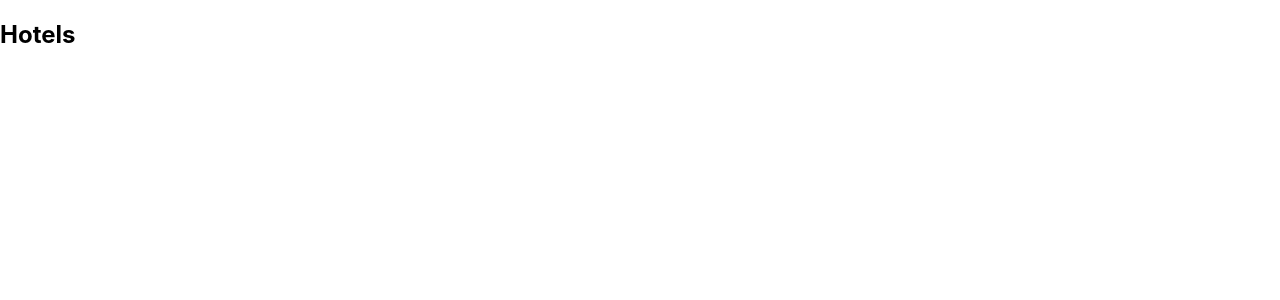
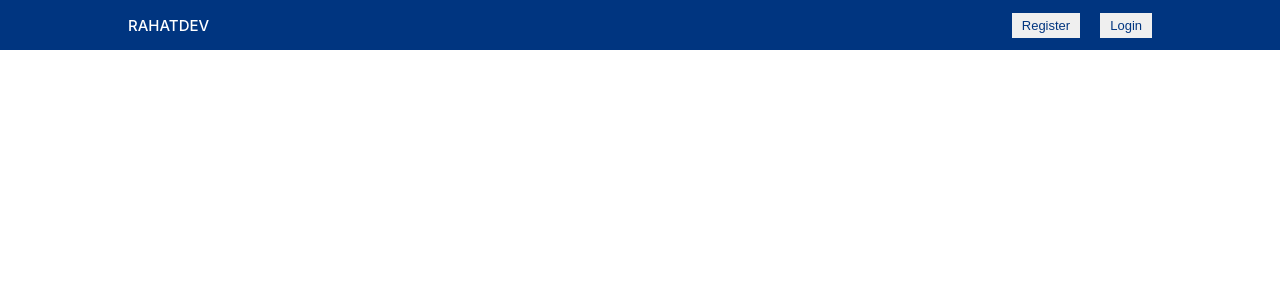
Before and after one commit to bellicose77/booking-app-clientside, a React (Create React App) app: page /hotels/1 in a window 1280 px wide. Shown: the top 300 px of the page. Built offline with nearby package versions, Linux system fonts and the light colour scheme.

Commit message:
single hotel description

```diff
--- a/src/pages/Hotel/Hotel.js
+++ b/src/pages/Hotel/Hotel.js
@@ -1,9 +1,10 @@
 import React from 'react';
+import Navbar from '../../components/Navbar/Navbar';
 
 const Hotel = () => {
     return (
         <div>
-            <h2>Hotels</h2>
+           <Navbar/>
         </div>
     );
 };
```
